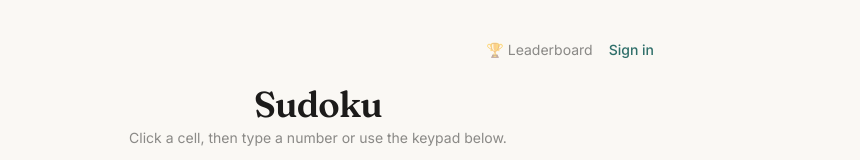
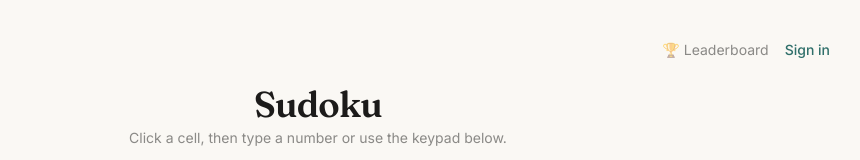
Before and after one commit to TahiraNawab123/Sudoku, a React (Vite) app: page / in a window 1280 px wide. Shown: the top 160 px of the page, without its empty margins (322-1182 px from the left). Built offline with nearby package versions, Linux system fonts and the light colour scheme; no server answers.

Commit message:
trying to fix ui ux

```diff
--- a/src/App.tsx
+++ b/src/App.tsx
@@ -106,8 +106,7 @@ function App() {
   return (
     <div className="flex min-h-screen flex-col items-center gap-6 px-4 py-8 sm:py-10">
       {/* Minimal top-right nav - small and out of the way, doesn't compete with the title */}
-      <div className="flex w-full max-w-2xl justify-end gap-4 text-sm text-ink/50">
-        <button type="button" onClick={() => setShowLeaderboard(true)} className="hover:text-accent">
+       <div className="flex w-full max-w-5xl justify-end gap-4 text-sm text-ink/50">        <button type="button" onClick={() => setShowLeaderboard(true)} className="hover:text-accent">
           🏆 Leaderboard
         </button>
         {auth.user ? (
```
